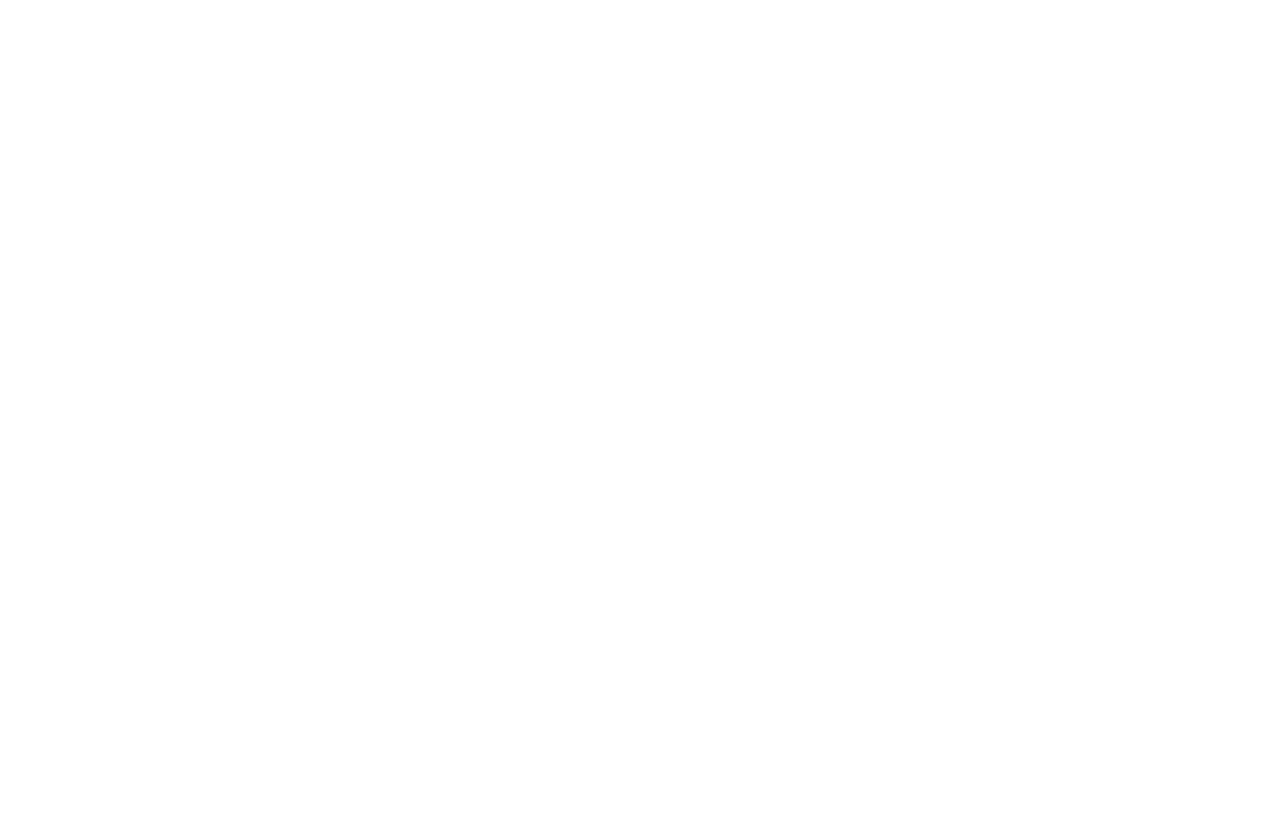
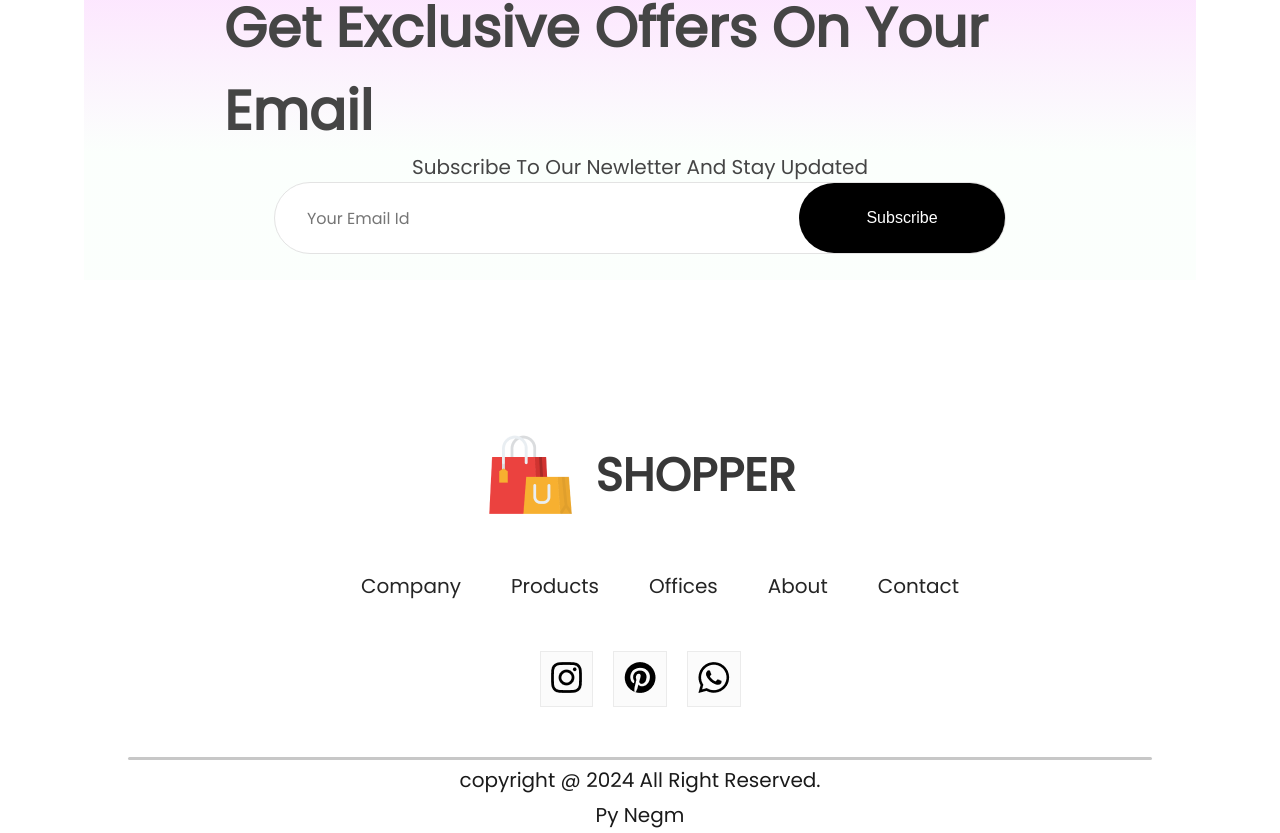
Before and after one commit to AbdelrahmanNegmMohmed/e-comiric-3, a React (Create React App) app: page / in a window 1280 px wide. Shown: the part 3598-4431 px from the top of the page. Before the commit the page ends 3505 px from the top, so only its background shows below. Built offline with nearby package versions, Linux system fonts and the light colour scheme.

Commit message:
create NewsLetter and render in shop and create footer and render in app.js to see in all pages

```diff
--- a/public/index.html
+++ b/public/index.html
@@ -15,6 +15,9 @@
       user's mobile device or desktop. See https://developers.google.com/web/fundamentals/web-app-manifest/
     -->
     <link rel="manifest" href="%PUBLIC_URL%/manifest.json" />
+    <link rel="preconnect" href="https://fonts.googleapis.com">
+<link rel="preconnect" href="https://fonts.gstatic.com" crossorigin>
+<link href="https://fonts.googleapis.com/css2?family=Poppins&display=swap" rel="stylesheet">
     <!--
       Notice the use of %PUBLIC_URL% in the tags above.
       It will be replaced with the URL of the `public` folder during the build.
--- a/src/App.js
+++ b/src/App.js
@@ -6,6 +6,7 @@
 import Cart from './Pages/Cart';
 import LoginSignup from './Pages/LoginSignup';
 import Product from './Pages/Product';
+import Footer from './Components/Footer/Footer';
 
 function App() {
   return (
@@ -23,6 +24,7 @@
                 <Route path=':productId' element={<Product/>}/>
               </Route>
              </Routes>
+             <Footer/>
               </BrowserRouter>
 
     </div>
--- /dev/null
+++ b/src/Components/Footer/Footer.css
@@ -0,0 +1,57 @@
+.footer{
+    display: flex;
+    flex-direction: column;
+    justify-content: center;
+    align-items: center;
+    gap: 50px;
+}
+.footer-logo{
+    display: flex;
+    align-items: center;
+    gap: 20px;
+}
+.footer-logo p{
+    color: #383838;
+    font-size: 46px;
+    font-weight: 700;
+
+}
+.footer_links{
+    display: flex;
+    list-style: none;
+    gap: 50px;
+    color: #252525;
+    font-size: 20px;
+}
+.footer_links li{
+    cursor: pointer;
+}
+.footer-social-icon{
+    display: flex;
+    gap: 20px;
+}
+.footer-icon-contenar{
+    padding: 10px;
+    padding-bottom: 6px;
+    background: #fbfbfb;
+    border: 1px solid #ebebeb;
+
+}
+.footer-copyright{
+    display: flex;
+    flex-direction: column;
+    align-items: center;
+    gap:5px;
+    width: 100%;
+    margin-bottom: 3px;
+    color: #1a1a1a;
+    font-size: 20px;
+
+}
+.footer-copyright hr{
+    width: 80%;
+    border: none;
+    border-radius: 10px;
+    height: 3px;
+    background: #c7c7c7;
+}
--- /dev/null
+++ b/src/Components/Footer/Footer.jsx
@@ -0,0 +1,45 @@
+import React from 'react'
+import "./Footer.css"
+import footer_logo from "../Assets/logo_big.png"
+import instegram_icon from"../Assets/instagram_icon.png"
+import pinterst_item from "../Assets/pintester_icon.png"
+import whatsapp_icon from "../Assets/whatsapp_icon.png"
+
+
+const Footer = () => {
+  return (
+    <div className='footer'>
+        <div className="footer-logo">
+            <img src={footer_logo} alt="" />
+            <p>SHOPPER</p>
+        </div>
+        <ul className="footer_links">
+            <li>Company</li>
+            <li>Products</li>
+            <li>Offices</li>
+            <li>About</li>
+            <li>Contact</li>
+
+        </ul>
+        <div className="footer-social-icon">
+            <div className="footer-icon-contenar">
+                <img src={instegram_icon} alt="" />
+            </div>
+            <div className="footer-icon-contenar">
+                <img src={pinterst_item} alt="" />
+            </div>
+            <div className="footer-icon-contenar">
+                <img src={whatsapp_icon} alt="" />
+            </div>
+        </div>
+        <div className="footer-copyright">
+            <hr />
+            <p>copyright @ 2024 All Right Reserved.</p>
+            <p>Py Negm</p>
+        </div>
+
+    </div>
+  )
+}
+
+export default Footer
--- a/src/Components/Item/Item.css
+++ b/src/Components/Item/Item.css
@@ -23,5 +23,5 @@
 }
 .item img:hover{
     transform: scale(1.05);
-    transition: 0.6s;
+    transition:all 0.6s;
 }
--- /dev/null
+++ b/src/Components/NewsLetter/NewsLetter.css
@@ -0,0 +1,51 @@
+.newsletter{
+    width: 65%;
+    height: 40vh;
+    display: flex;
+    flex-direction: column;
+    align-items: center;
+    justify-content: center;
+    margin: auto;
+    padding:0px 140px;
+    margin-bottom: 150px;
+    background: linear-gradient(180deg, #fde1ff 0%,#e1ffea22 60%);
+}
+.newsletter h1{
+    color: #454545;
+    font-size: 55px;
+    font-weight: 600;
+}
+.newsletter p{
+    color:#454545;
+    font-size: 20px;
+}
+.newsletter div{
+    display: flex;
+    align-items: center;
+    justify-content: space-between;
+    background: white;
+    width: 730px;
+    height: 70px;
+    border-radius: 80px;
+    border: 1px solid#e3e3e3;
+}
+.newsletter input{
+    width: 500px;
+    margin-left: 30px;
+    border: none;
+    outline: none;
+    color: #616161;
+    font-family: "Poppins";
+    font-size: 16px;
+}
+.newsletter div button{
+    width: 210px;
+    height: 70px;
+    border-radius: 80px;
+    background: black;
+    color: white;
+    font-size: 16px;
+    cursor: pointer;
+    border: none;
+
+}
--- /dev/null
+++ b/src/Components/NewsLetter/NewsLetter.jsx
@@ -0,0 +1,18 @@
+import React from 'react'
+import"./NewsLetter.css"
+
+const NewsLetter = () => {
+  return (
+    <div className='newsletter'>
+        <h1>Get Exclusive Offers On Your Email</h1>
+        <p>Subscribe To Our Newletter And Stay Updated</p>
+        <div>
+            <input type="email" placeholder='Your Email Id' />
+            <button>Subscribe</button>
+        </div>
+
+    </div>
+  )
+}
+
+export default NewsLetter
--- a/src/Pages/Shop.jsx
+++ b/src/Pages/Shop.jsx
@@ -3,6 +3,7 @@
 import Populer from '../Components/Populer/Populer'
 import Offers from '../Components/Offers/Offers'
 import NewCollection from '../Components/NewCollection/NewCollection'
+import NewsLetter from '../Components/NewsLetter/NewsLetter'
 
 const Shop = () => {
   return (
@@ -11,6 +12,8 @@
       <Populer/>
       <Offers/>
       <NewCollection/>
+      <NewsLetter/>
+
       </div>
   )
 }
--- a/src/index.css
+++ b/src/index.css
@@ -8,6 +8,7 @@
     sans-serif;
   -webkit-font-smoothing: antialiased;
   -moz-osx-font-smoothing: grayscale;
+  font-family: "poppins";
 }
 
 code {
```
